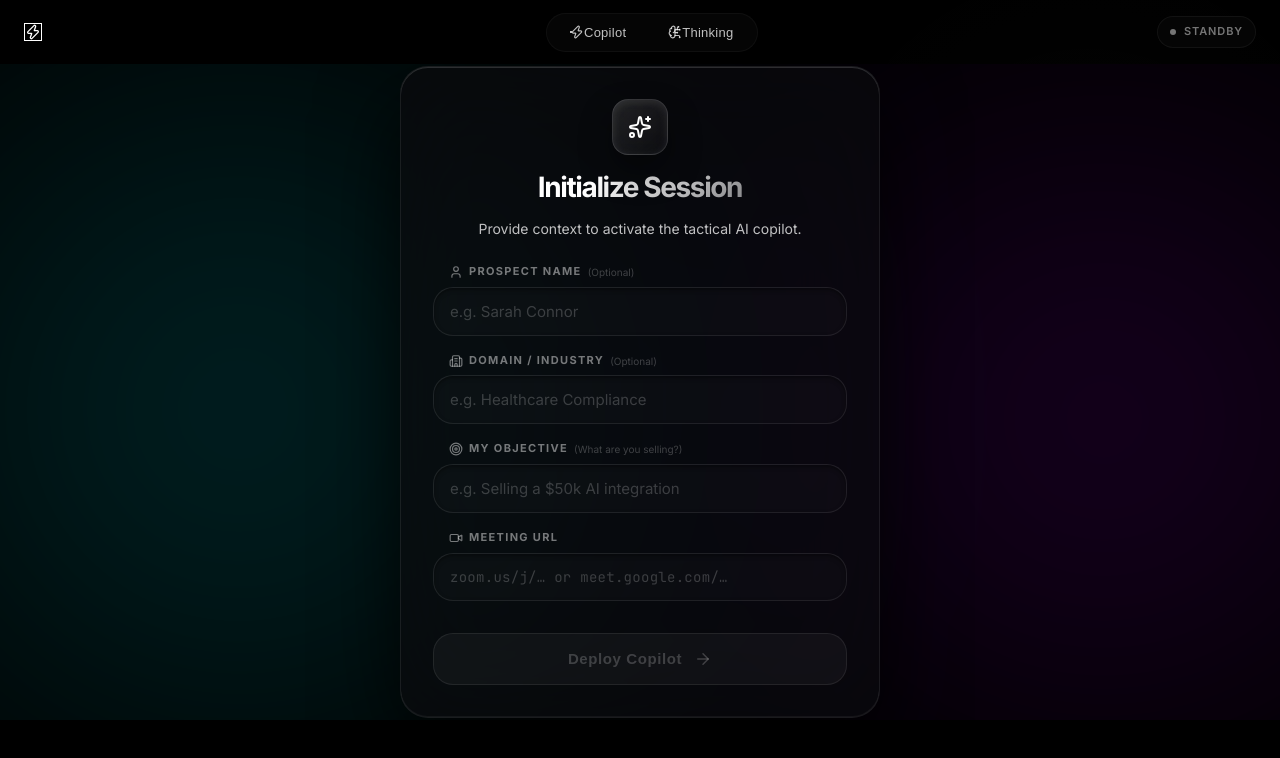
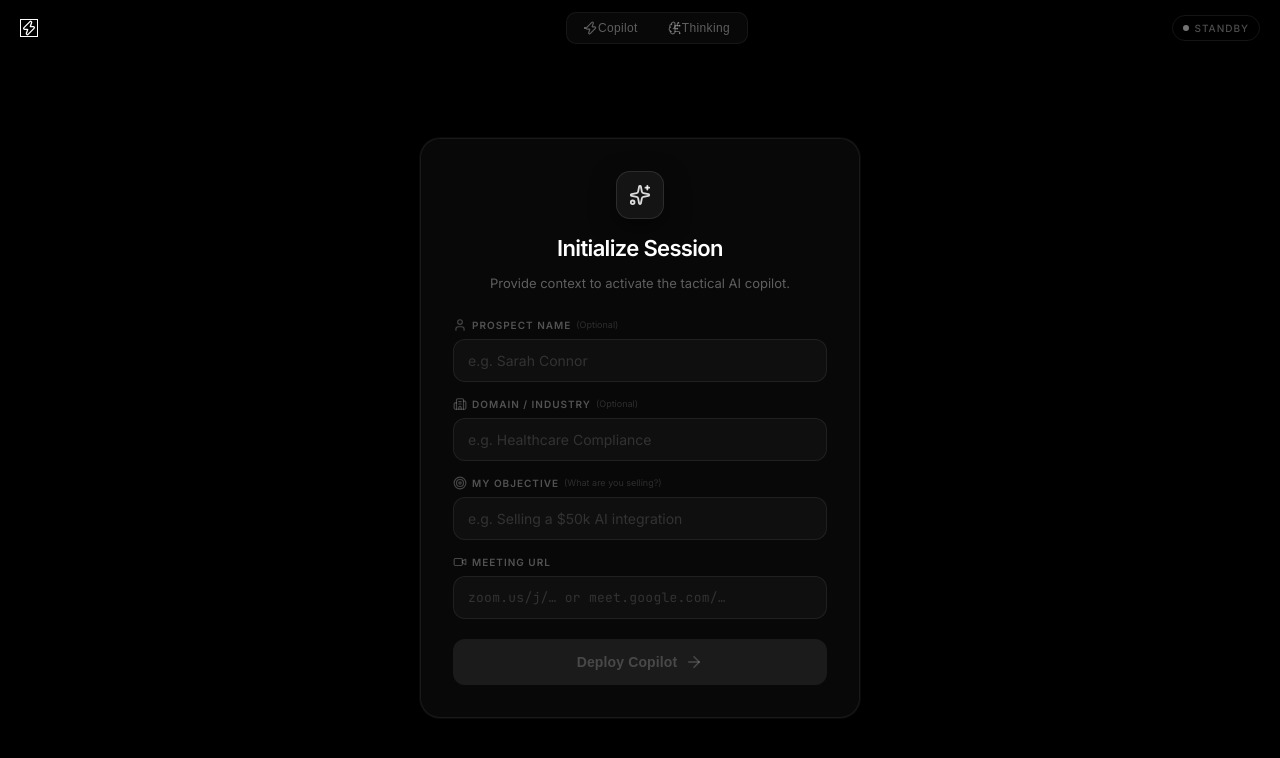
Before and after one commit to 655Chaman/Ele_meet, a Next.js app in the folder app/: page / in a window 1280 px wide. Shown: the top 758 px of the page. Built offline with nearby package versions, Linux system fonts and the light colour scheme.

Commit message:
fix: kill black bar, remove colored orbs, pure black/white minimal design

```diff
--- a/app/src/app/globals.css
+++ b/app/src/app/globals.css
@@ -67,10 +67,7 @@
 html, body {
   height: 100%;
   overflow: hidden;
-  background-color: var(--bg-void);
-  background-image:
-    radial-gradient(circle at 15% 50%, rgba(255, 255, 255, 0.02), transparent 25%),
-    radial-gradient(circle at 85% 30%, rgba(255, 255, 255, 0.015), transparent 25%);
+  background-color: #000000;
   color: var(--text-primary);
   font-family: var(--font-sans);
   font-size: 14px;
@@ -95,10 +92,11 @@ html, body {
 /* ─── Layout Shell ───────────────────────────────────────────────── */
 .app-shell {
   display: grid;
-  grid-template-rows: 64px 1fr 80px;
+  grid-template-rows: 56px 1fr;
   height: 100vh;
   width: 100vw;
   position: relative;
+  background: #000000;
 }
 
 /* ─── Top Nav ────────────────────────────────────────────────────── */
@@ -106,7 +104,7 @@ html, body {
   display: flex;
   align-items: center;
   justify-content: space-between;
-  padding: 0 24px;
+  padding: 0 20px;
   background: transparent;
   position: relative;
   z-index: 50;
@@ -132,61 +130,55 @@ html, body {
 .nav-tabs {
   display: flex;
   align-items: center;
-  gap: 4px;
-  background: rgba(255, 255, 255, 0.02);
-  border: 1px solid rgba(255, 255, 255, 0.04);
-  border-radius: var(--radius-lg);
-  padding: 4px;
-  backdrop-filter: blur(12px);
+  gap: 2px;
+  background: rgba(255, 255, 255, 0.03);
+  border: 1px solid rgba(255, 255, 255, 0.06);
+  border-radius: 10px;
+  padding: 3px;
 }
 
 .nav-tab {
-  padding: 6px 18px;
-  border-radius: var(--radius-md);
-  font-size: 13px;
+  padding: 5px 14px;
+  border-radius: 8px;
+  font-size: 12px;
   font-weight: 500;
-  letter-spacing: 0.02em;
-  color: var(--text-secondary);
+  letter-spacing: 0.03em;
+  color: rgba(255,255,255,0.35);
   cursor: pointer;
-  transition: all var(--transition-normal);
-  border: 1px solid transparent;
+  transition: all 200ms ease;
+  border: none;
   background: transparent;
   white-space: nowrap;
 }
 
 .nav-tab:hover {
-  color: var(--text-primary);
-  background: var(--bg-hover);
+  color: rgba(255,255,255,0.7);
 }
 
 .nav-tab.active {
-  background: rgba(255,255,255,0.08);
-  color: var(--text-primary);
-  border-color: var(--border-dim);
-  box-shadow: 0 4px 12px rgba(0,0,0,0.2);
+  color: #ffffff;
 }
 
 .nav-right {
   display: flex;
   align-items: center;
-  gap: 12px;
+  gap: 10px;
 }
 
 /* ─── Status Indicator ───────────────────────────────────────────── */
 .status-badge {
   display: flex;
   align-items: center;
-  gap: 8px;
-  font-size: 11px;
-  font-weight: 600;
-  letter-spacing: 0.08em;
+  gap: 6px;
+  font-size: 10px;
+  font-weight: 500;
+  letter-spacing: 0.1em;
   text-transform: uppercase;
-  color: var(--text-muted);
-  padding: 6px 12px;
+  color: rgba(255,255,255,0.3);
+  padding: 4px 10px;
   border-radius: 99px;
-  background: var(--bg-surface);
-  border: 1px solid var(--border-subtle);
-  backdrop-filter: blur(8px);
+  background: transparent;
+  border: 1px solid rgba(255,255,255,0.08);
 }
 
 .status-dot {
--- a/app/src/components/SetupView.module.css
+++ b/app/src/components/SetupView.module.css
@@ -3,75 +3,47 @@
   width: 100%;
   height: 100%;
   margin: 0;
-  padding: 16px;
+  padding: 20px;
   display: flex;
   flex-direction: column;
   align-items: center;
   justify-content: center;
   position: relative;
-  overflow-y: auto;
-  overflow-x: hidden;
-  background-color: var(--bg-void);
+  overflow: hidden;
+  background-color: #000000;
 }
 
-@media (min-width: 640px) {
-  .wrapper {
-    padding: 32px;
-  }
+/* Subtle vignette edges — no color, pure black depth */
+.wrapper::before {
+  content: '';
+  position: absolute;
+  inset: 0;
+  background: radial-gradient(ellipse at center, transparent 40%, rgba(0, 0, 0, 0.7) 100%);
+  pointer-events: none;
+  z-index: 0;
 }
 
-/* Stunning ambient background glows */
-.glowOrb {
-  position: absolute;
-  border-radius: 50%;
-  filter: blur(140px);
-  opacity: 0.6; /* Higher opacity for richer colors */
-  z-index: 0;
-  pointer-events: none;
-  mix-blend-mode: screen;
-}
-
-.orb1 {
-  width: 75vw;
-  height: 75vw;
-  max-width: 900px;
-  max-height: 900px;
-  background: radial-gradient(circle, rgba(0, 240, 255, 0.4) 0%, transparent 60%);
-  top: -20%;
-  left: -20%;
-}
-
-.orb2 {
-  width: 65vw;
-  height: 65vw;
-  max-width: 800px;
-  max-height: 800px;
-  background: radial-gradient(circle, rgba(178, 0, 255, 0.4) 0%, transparent 60%);
-  bottom: -20%;
-  right: -20%;
-}
-
-/* The Premium Glass Card */
+/* The Glass Card */
 .glassCard {
   position: relative;
   z-index: 10;
   width: 100%;
-  max-width: 480px;
-  background: rgba(10, 10, 14, 0.7);
-  backdrop-filter: blur(48px) saturate(200%);
-  -webkit-backdrop-filter: blur(48px) saturate(200%);
-  border: 1px solid rgba(255, 255, 255, 0.08);
-  border-radius: var(--radius-xl);
+  max-width: 440px;
+  background: rgba(255, 255, 255, 0.03);
+  backdrop-filter: blur(40px) saturate(150%);
+  -webkit-backdrop-filter: blur(40px) saturate(150%);
+  border: 1px solid rgba(255, 255, 255, 0.07);
+  border-radius: 20px;
   padding: 32px;
   box-shadow:
-    0 32px 80px rgba(0, 0, 0, 0.8),
-    inset 0 1px 0 rgba(255, 255, 255, 0.15),
-    inset 0 -1px 0 rgba(255, 255, 255, 0.05);
+    0 0 0 1px rgba(255, 255, 255, 0.04),
+    0 32px 64px rgba(0, 0, 0, 0.9);
   display: flex;
   flex-direction: column;
   gap: 24px;
 }
 
+/* Header */
 .header {
   text-align: center;
   display: flex;
@@ -80,58 +52,46 @@
   gap: 8px;
 }
 
-/* Beautiful Logo Presentation */
 .logoBadge {
-  width: 56px;
-  height: 56px;
-  border-radius: 16px;
-  background: linear-gradient(135deg, rgba(255, 255, 255, 0.1) 0%, rgba(255, 255, 255, 0.02) 100%);
-  border: 1px solid rgba(255, 255, 255, 0.15);
+  width: 48px;
+  height: 48px;
+  border-radius: 14px;
+  background: rgba(255, 255, 255, 0.05);
+  border: 1px solid rgba(255, 255, 255, 0.1);
   display: flex;
   align-items: center;
   justify-content: center;
-  margin-bottom: 2px;
-  box-shadow:
-    0 16px 32px rgba(0, 0, 0, 0.4),
-    inset 0 2px 8px rgba(255, 255, 255, 0.1);
-  backdrop-filter: blur(16px);
-  transition: transform 0.4s cubic-bezier(0.16, 1, 0.3, 1), box-shadow 0.4s ease;
+  margin-bottom: 4px;
+  box-shadow: 0 8px 24px rgba(0, 0, 0, 0.5);
 }
 
 .logoBadge svg {
-  width: 24px;
-  height: 24px;
-}
-
-.glassCard:hover .logoBadge {
-  transform: scale(1.05) translateY(-4px);
-  box-shadow: 0 24px 48px rgba(0, 240, 255, 0.2), inset 0 2px 8px rgba(255, 255, 255, 0.2);
-  border-color: rgba(255, 255, 255, 0.3);
+  width: 22px;
+  height: 22px;
+  color: rgba(255, 255, 255, 0.85);
 }
 
 .header h2 {
-  font-size: 28px;
-  font-weight: 800;
-  color: #fff;
-  letter-spacing: -0.05em;
-  background: linear-gradient(135deg, #ffffff 30%, rgba(255, 255, 255, 0.5) 100%);
-  -webkit-background-clip: text;
-  -webkit-text-fill-color: transparent;
+  font-size: 22px;
+  font-weight: 600;
+  color: #ffffff;
+  letter-spacing: -0.03em;
   margin: 0;
 }
 
 .header p {
-  font-size: 14px;
-  color: var(--text-secondary);
+  font-size: 13px;
+  color: rgba(255, 255, 255, 0.35);
   line-height: 1.5;
   font-weight: 400;
   margin: 0;
 }
 
+/* Form */
 .form {
   display: flex;
   flex-direction: column;
-  gap: 16px;
+  gap: 14px;
 }
 
 .inputGroup {
@@ -144,32 +104,30 @@
 .inputGroup label {
   display: flex;
   align-items: center;
-  gap: 6px;
-  font-size: 11px;
-  font-weight: 700;
+  gap: 5px;
+  font-size: 10px;
+  font-weight: 600;
   text-transform: uppercase;
-  letter-spacing: 0.12em;
-  color: var(--text-muted);
-  padding-left: 16px;
-  transition: color 0.3s ease;
+  letter-spacing: 0.1em;
+  color: rgba(255, 255, 255, 0.3);
+  transition: color 250ms ease;
 }
 
 .labelIcon {
-  color: var(--text-muted);
-  transition: color 0.3s ease, transform 0.3s ease;
+  color: rgba(255, 255, 255, 0.25);
+  transition: color 250ms ease;
 }
 
 .inputGroup.focused label {
-  color: var(--text-primary);
+  color: rgba(255, 255, 255, 0.7);
 }
 
 .inputGroup.focused .labelIcon {
-  color: var(--accent-cyan);
-  transform: scale(1.1);
+  color: rgba(255, 255, 255, 0.6);
 }
 
 .inputGroup label .optional {
-  font-size: 10px;
+  font-size: 9px;
   font-weight: 400;
   text-transform: none;
   letter-spacing: 0;
@@ -178,107 +136,82 @@
 
 .inputWrapper {
   position: relative;
-  border-radius: var(--radius-lg);
 }
 
 .input {
   width: 100%;
-  background: rgba(255, 255, 255, 0.02);
-  border: 1px solid rgba(255, 255, 255, 0.08);
-  border-radius: var(--radius-lg);
-  padding: 14px 16px;
-  color: #fff;
-  font-size: 15px;
-  font-weight: 500;
+  background: rgba(255, 255, 255, 0.03);
+  border: 1px solid rgba(255, 255, 255, 0.07);
+  border-radius: 12px;
+  padding: 12px 14px;
+  color: #ffffff;
+  font-size: 14px;
+  font-weight: 400;
   font-family: var(--font-sans);
-  transition: all 0.4s cubic-bezier(0.16, 1, 0.3, 1);
-  position: relative;
-  z-index: 2;
+  transition: border-color 250ms ease, background 250ms ease, box-shadow 250ms ease;
   outline: none;
-  box-shadow: inset 0 2px 4px rgba(0,0,0,0.4);
 }
 
 .input.mono {
   font-family: var(--font-mono);
-  font-size: 14px;
+  font-size: 13px;
   letter-spacing: 0.02em;
 }
 
 .input::placeholder {
-  color: rgba(255, 255, 255, 0.2);
-  font-weight: 400;
+  color: rgba(255, 255, 255, 0.15);
 }
 
 .input:hover {
-  background: rgba(255, 255, 255, 0.04);
-  border-color: rgba(255, 255, 255, 0.15);
+  background: rgba(255, 255, 255, 0.05);
+  border-color: rgba(255, 255, 255, 0.12);
 }
 
 .input:focus {
-  border-color: rgba(255, 255, 255, 0.3);
+  border-color: rgba(255, 255, 255, 0.25);
   background: rgba(255, 255, 255, 0.05);
-  box-shadow:
-    inset 0 2px 4px rgba(0,0,0,0.3),
-    0 0 0 4px rgba(255, 255, 255, 0.05);
-  transform: translateY(-2px);
+  box-shadow: 0 0 0 3px rgba(255, 255, 255, 0.04);
 }
 
+/* Hide the inputBorderGlow — no more colored glow */
 .inputBorderGlow {
-  position: absolute;
-  top: 0; left: 0; right: 0; bottom: 0;
-  border-radius: var(--radius-lg);
-  background: linear-gradient(135deg, var(--accent-cyan) 0%, var(--accent-purple) 100%);
-  opacity: 0;
-  z-index: 1;
-  transition: opacity 0.4s ease;
-  filter: blur(8px);
+  display: none;
 }
 
-.input:focus + .inputBorderGlow {
-  opacity: 0.3;
-}
-
-/* Beautiful Join Button */
+/* Join Button — pure white/black */
 .joinBtn {
-  margin-top: 16px;
+  margin-top: 6px;
   width: 100%;
-  padding: 16px;
-  border-radius: var(--radius-lg);
-  background: linear-gradient(135deg, var(--accent-cyan) 0%, var(--accent-purple) 100%);
+  padding: 14px;
+  border-radius: 12px;
+  background: #ffffff;
   border: none;
-  color: #fff;
-  font-size: 15px;
-  font-weight: 700;
-  letter-spacing: 0.04em;
+  color: #000000;
+  font-size: 14px;
+  font-weight: 600;
+  letter-spacing: 0.01em;
   cursor: pointer;
   position: relative;
   z-index: 2;
   overflow: hidden;
-  transition: all 0.4s cubic-bezier(0.16, 1, 0.3, 1);
-  box-shadow:
-    0 16px 40px rgba(178, 0, 255, 0.4),
-    inset 0 1px 0 rgba(255, 255, 255, 0.4);
+  transition: background 200ms ease, transform 150ms ease, box-shadow 200ms ease;
+  box-shadow: 0 4px 20px rgba(255, 255, 255, 0.08);
+}
+
+.joinBtn:hover:not(:disabled) {
+  background: rgba(255, 255, 255, 0.88);
+  box-shadow: 0 8px 32px rgba(255, 255, 255, 0.15);
+}
+
+.joinBtn:disabled {
+  background: rgba(255, 255, 255, 0.08);
+  color: rgba(255, 255, 255, 0.2);
+  box-shadow: none;
+  cursor: not-allowed;
 }
 
 .btnGlow {
-  position: absolute;
-  top: 0; left: 0; right: 0; bottom: 0;
-  background: linear-gradient(135deg, rgba(255,255,255,0.4) 0%, transparent 100%);
-  opacity: 0;
-  z-index: 1;
-  transition: opacity 0.4s ease;
-}
-
-.joinBtn:hover:not(:disabled) .btnGlow {
-  opacity: 1;
-}
-
-.joinBtn:disabled {
-  background: rgba(255, 255, 255, 0.04);
-  color: rgba(255, 255, 255, 0.2);
-  box-shadow: none;
-  cursor: not-allowed;
-  border: 1px solid rgba(255,255,255,0.08);
+  display: none;
 }
 
 .btnContent {
@@ -287,22 +220,22 @@
   display: flex;
   align-items: center;
   justify-content: center;
-  gap: 12px;
+  gap: 8px;
 }
 
 .arrow {
-  transition: transform 0.4s cubic-bezier(0.16, 1, 0.3, 1);
+  transition: transform 300ms ease;
 }
 
 .joinBtn:hover:not(:disabled) .arrow {
-  transform: translateX(6px);
+  transform: translateX(4px);
 }
 
 .spinner {
-  width: 20px;
-  height: 20px;
-  border: 3px solid rgba(255,255,255,0.1);
-  border-top-color: #fff;
+  width: 16px;
+  height: 16px;
+  border: 2px solid rgba(0, 0, 0, 0.15);
+  border-top-color: #000;
   border-radius: 50%;
   animation: spin 0.8s linear infinite;
 }
--- a/app/src/components/SetupView.tsx
+++ b/app/src/components/SetupView.tsx
@@ -46,26 +46,6 @@ export default function SetupView() {
 
   return (
     <div className={styles.wrapper}>
-      {/* Background glowing orbs */}
-      <motion.div
-        className={`${styles.glowOrb} ${styles.orb1}`}
-        animate={{
-          scale: [1, 1.2, 1],
-          x: [0, 50, 0],
-          y: [0, 30, 0]
-        }}
-        transition={{ duration: 15, repeat: Infinity, repeatType: 'reverse' }}
-      />
-      <motion.div
-        className={`${styles.glowOrb} ${styles.orb2}`}
-        animate={{
-          scale: [1, 1.1, 1],
-          x: [0, -40, 0],
-          y: [0, -40, 0]
-        }}
-        transition={{ duration: 18, repeat: Infinity, repeatType: 'reverse' }}
-      />
-
       <motion.div
         className={styles.glassCard}
         variants={containerVariants}
```
Also changed, not shown: app/src/app/page.tsx (+6 -3 lines).
